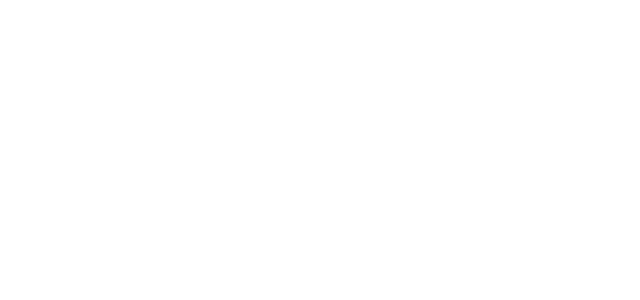
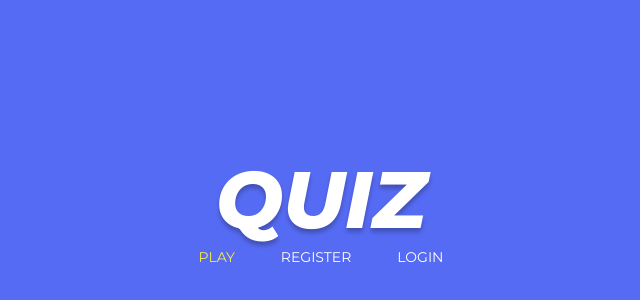
Before and after one commit to vsimonovski/quiz, a React (Create React App) app in the folder 04-front-end/: page / in a window 1280 px wide. Shown: the part 192-492 px from the top of the page, without its empty margins (319-959 px from the left). Built offline with nearby package versions, Linux system fonts and the light colour scheme.

Commit message:
feat(AuthLink): add AuthLink component

```diff
--- a/04-front-end/public/index.html
+++ b/04-front-end/public/index.html
@@ -24,7 +24,10 @@
       work correctly both with client-side routing and a non-root public URL.
       Learn how to configure a non-root public URL by running `npm run build`.
     -->
-    <title>React App</title>
+        <style>
+            @import url('https://fonts.googleapis.com/css2?family=Montserrat:ital,wght@0,400;0,800;1,800&display=swap');
+        </style>
+        <title>Quiz</title>
     </head>
     <body>
         <noscript>You need to enable JavaScript to run this app.</noscript>
@@ -38,6 +41,5 @@
 
       To begin the development, run `npm start` or `yarn start`.
       To create a production bundle, use `npm run build` or `yarn build`.
-    -->
-  </body>
+    --></body>
 </html>
--- a/04-front-end/src/components/App/App.style.ts
+++ b/04-front-end/src/components/App/App.style.ts
@@ -1,12 +1,20 @@
-import { createGlobalStyle } from 'styled-components';
+import styled, { createGlobalStyle } from 'styled-components';
+import { appConfiguration } from '../../config/app.config';
+import {StyleConfiguration} from "../../config/app.config.type";
 
-export const GlobalStyle = createGlobalStyle`
-    html, body, #root, .App {
+const styles: StyleConfiguration = appConfiguration.styles;
+
+const GlobalStyle = createGlobalStyle`
+    html, body, #root {
         height: 100%
     }
     body {
-        font-family: 'Orbitron', sans-serif;
-        padding: 0;
-        margin: 0;
+      background-color: ${styles.colors.backgroundColor};
     }
 `;
+
+const Container = styled.div`
+    height: 100%;
+`
+
+export {GlobalStyle, Container}
--- a/04-front-end/src/components/App/App.tsx
+++ b/04-front-end/src/components/App/App.tsx
@@ -1,16 +1,18 @@
 import React from 'react';
-import {BrowserRouter as Router} from 'react-router-dom';
-import { GlobalStyle} from "./App.style";
+import { BrowserRouter as Router, Switch, Route } from 'react-router-dom';
+import { GlobalStyle } from './App.style';
 import './App.style.ts';
+import Home from '../../pages/Home/Home';
 
-function App() {
+const App = () => {
     return (
-        <div className="App">
-            <Router>
-                <GlobalStyle/>
-            </Router>
-        </div>
-    )
-}
+        <Router>
+            <GlobalStyle />
+            <Switch>
+                <Route exact path="/" component={Home} />
+            </Switch>
+        </Router>
+    );
+};
 
 export default App;
--- /dev/null
+++ b/04-front-end/src/components/AuthLink/AuthLink.constant.js
@@ -0,0 +1,7 @@
+const LINK_NAMES = {
+    PLAY: 'play',
+    REGISTER: 'register',
+    LOGIN: 'login',
+};
+
+export default LINK_NAMES;
--- /dev/null
+++ b/04-front-end/src/components/AuthLink/AuthLink.style.ts
@@ -0,0 +1,30 @@
+import styled from 'styled-components';
+import { appConfiguration } from '../../config/app.config';
+import { StyleConfiguration } from '../../config/app.config.type';
+
+interface NavLinkProps {
+    readonly primary: boolean;
+}
+
+const styles: StyleConfiguration = appConfiguration.styles;
+
+const NavLink = styled.span<NavLinkProps>`
+    text-transform: uppercase;
+    font-family: ${styles.fonts.montserrat};
+    font-size: 14px;
+    color: ${(props) =>
+        props.primary ? styles.colors.linkHover : styles.colors.link};
+
+    &:hover {
+        cursor: pointer;
+        color: ${styles.colors.linkHover};
+    }
+`;
+
+const NavLinkContainer = styled.div`
+    min-width: 245px;
+    display: flex;
+    justify-content: space-between;
+`;
+
+export { NavLinkContainer, NavLink };
--- /dev/null
+++ b/04-front-end/src/components/AuthLink/AuthLink.tsx
@@ -0,0 +1,33 @@
+import React from 'react';
+import { NavLink, NavLinkContainer } from './AuthLink.style';
+import LINK_NAMES from './AuthLink.constant';
+import { AuthLinkProps } from './AuthLink.type';
+
+const AuthLink = React.memo(
+    ({ activeLink, onActiveLinkChange }: AuthLinkProps) => {
+        return (
+            <NavLinkContainer>
+                <NavLink
+                    onClick={() => onActiveLinkChange(LINK_NAMES.PLAY)}
+                    primary={activeLink === LINK_NAMES.PLAY}
+                >
+                    Play
+                </NavLink>
+                <NavLink
+                    onClick={() => onActiveLinkChange(LINK_NAMES.REGISTER)}
+                    primary={activeLink === LINK_NAMES.REGISTER}
+                >
+                    Register
+                </NavLink>
+                <NavLink
+                    onClick={() => onActiveLinkChange(LINK_NAMES.LOGIN)}
+                    primary={activeLink === LINK_NAMES.LOGIN}
+                >
+                    Login
+                </NavLink>
+            </NavLinkContainer>
+        );
+    }
+);
+
+export default AuthLink;
--- /dev/null
+++ b/04-front-end/src/components/AuthLink/AuthLink.type.ts
@@ -0,0 +1,6 @@
+interface AuthLinkProps {
+    activeLink: string;
+    onActiveLinkChange: (activeLink: string) => void;
+}
+
+export type { AuthLinkProps };
--- a/04-front-end/src/index.css
+++ b/04-front-end/src/index.css
@@ -1,13 +1,8 @@
 body {
-  margin: 0;
-  font-family: -apple-system, BlinkMacSystemFont, 'Segoe UI', 'Roboto', 'Oxygen',
-    'Ubuntu', 'Cantarell', 'Fira Sans', 'Droid Sans', 'Helvetica Neue',
-    sans-serif;
-  -webkit-font-smoothing: antialiased;
-  -moz-osx-font-smoothing: grayscale;
+    margin: 0;
+    font-family: -apple-system, BlinkMacSystemFont, 'Segoe UI', 'Roboto',
+        'Oxygen', 'Ubuntu', 'Cantarell', 'Fira Sans', 'Droid Sans',
+        'Helvetica Neue', sans-serif;
+    -webkit-font-smoothing: antialiased;
+    -moz-osx-font-smoothing: grayscale;
 }
-
-code {
-  font-family: source-code-pro, Menlo, Monaco, Consolas, 'Courier New',
-    monospace;
-}
--- /dev/null
+++ b/04-front-end/src/pages/Home/Home.style.ts
@@ -0,0 +1,25 @@
+import styled from 'styled-components';
+import { Container } from '../../components/App/App.style';
+import { appConfiguration } from '../../config/app.config';
+import {StyleConfiguration} from "../../config/app.config.type";
+
+const styles: StyleConfiguration = appConfiguration.styles;
+
+const Title = styled.h1`
+    text-transform: uppercase;
+    text-shadow: 0 4px 4px rgba(0, 0, 0, 0.25);
+    font-style: italic;
+    color: #fff;
+    font-size: 80px;
+    font-family: ${styles.fonts.montserrat};
+    margin: 0;
+`;
+
+const HomeContainer = styled(Container)`
+    display: flex;
+    justify-content: center;
+    align-items: center;
+    flex-direction: column;
+`;
+
+export { Title, HomeContainer };
--- /dev/null
+++ b/04-front-end/src/pages/Home/Home.tsx
@@ -0,0 +1,24 @@
+import React, { useState } from 'react';
+import { Title, HomeContainer } from './Home.style';
+import AuthLink from '../../components/AuthLink/AuthLink';
+import LINK_NAMES from "../../components/AuthLink/AuthLink.constant";
+
+const Home = () => {
+    const [activeLink, setActiveLink] = useState(LINK_NAMES.PLAY);
+
+    const handleActiveLinkChange = (e: string) => {
+        setActiveLink(e);
+    };
+
+    return (
+        <HomeContainer>
+            <Title>Quiz</Title>
+            <AuthLink
+                activeLink={activeLink}
+                onActiveLinkChange={handleActiveLinkChange}
+            />
+        </HomeContainer>
+    );
+};
+
+export default Home;
```
Lines whose indentation alone changed are shown as unchanged.
